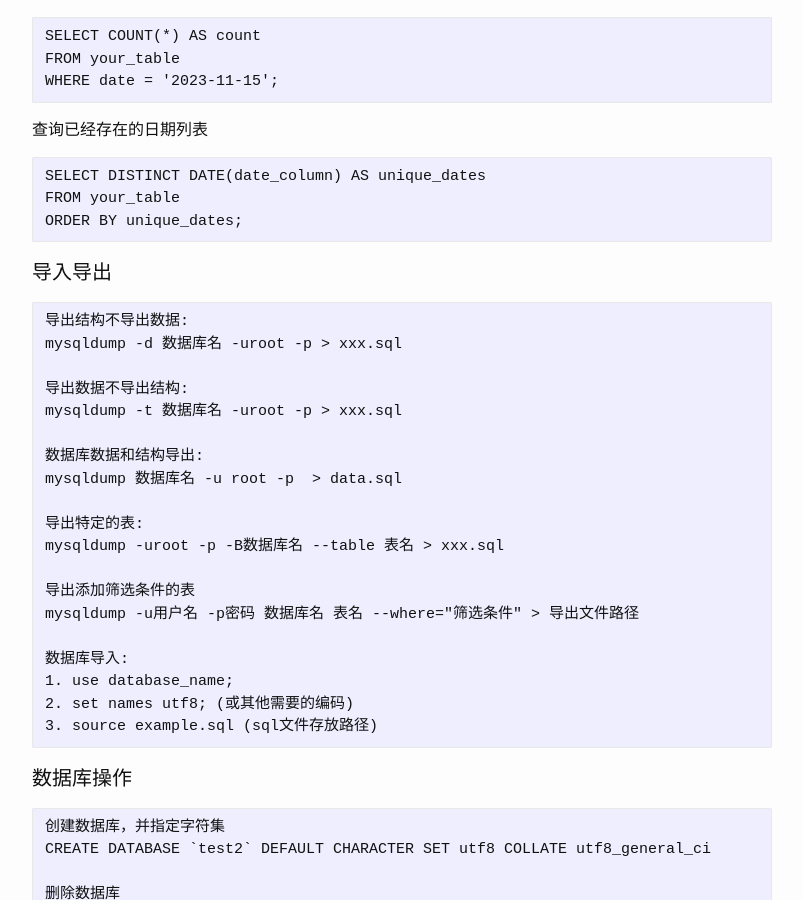
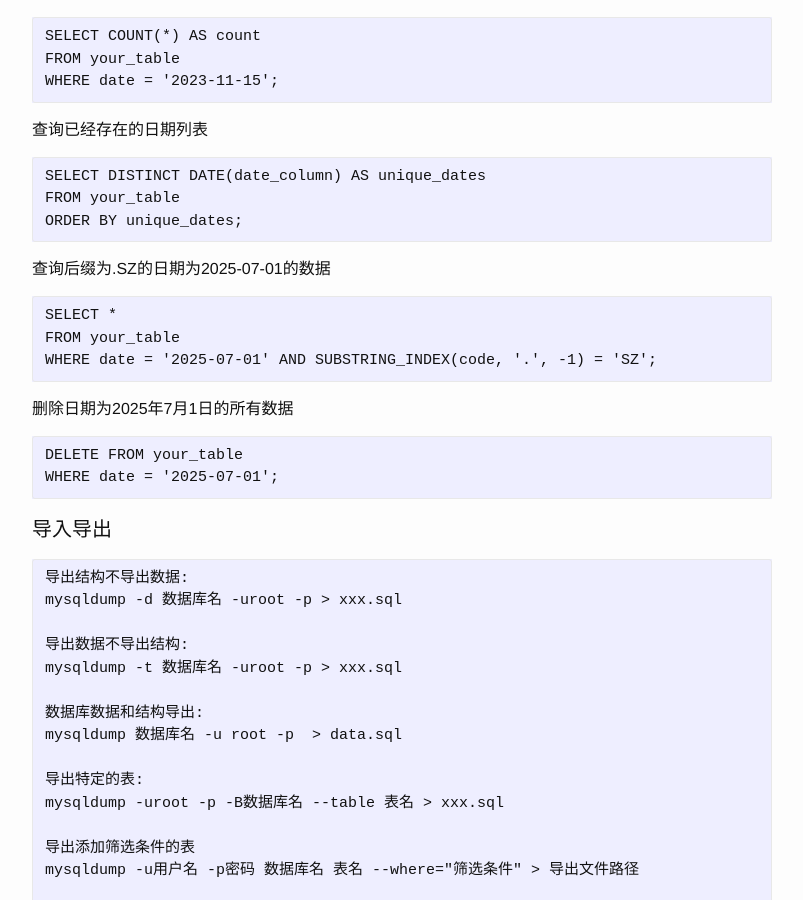
Before and after one commit to josephstalin117/josephstalin117.github.io, a Jekyll site: the page built from _posts/2016-05-03-mysql.markdown, in a window 1280 px wide and 900 px high, scrolled down 2166 px. Shown: the whole window, without its empty margins (238-1041 px from the left). Built offline with Jekyll 4.4.1, drawn with Linux system fonts in a browser that asks for light colours.

Commit message:
添加常用mysql查询语句

````diff
--- a/_posts/2016-05-03-mysql.markdown
+++ b/_posts/2016-05-03-mysql.markdown
@@ -109,6 +109,19 @@ FROM your_table
 ORDER BY unique_dates;
 ```
 
+查询后缀为.SZ的日期为2025-07-01的数据
+```
+SELECT *
+FROM your_table
+WHERE date = '2025-07-01' AND SUBSTRING_INDEX(code, '.', -1) = 'SZ';
+```
+
+删除日期为2025年7月1日的所有数据
+```
+DELETE FROM your_table
+WHERE date = '2025-07-01';
+```
+
 #### 导入导出
 
 ```
````
